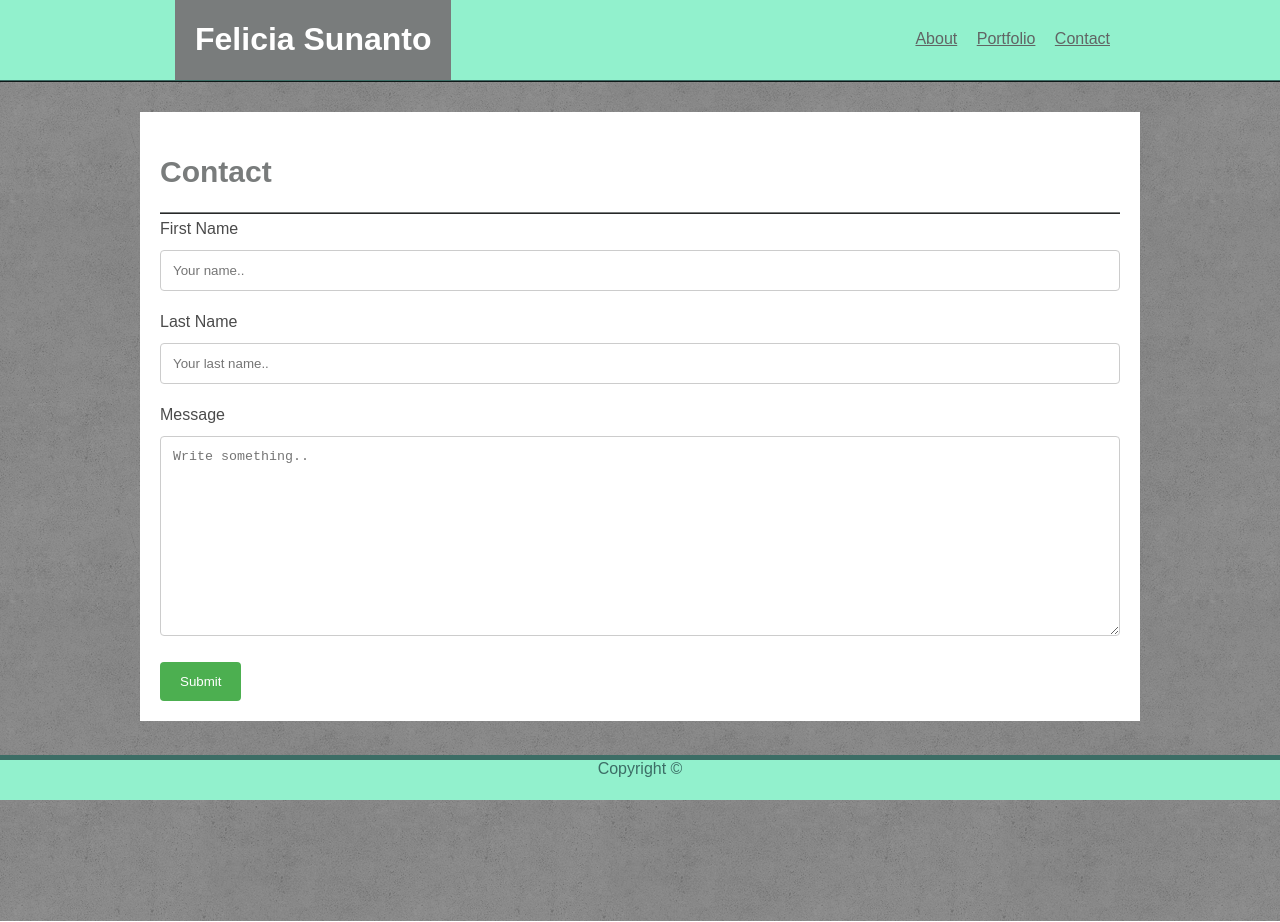
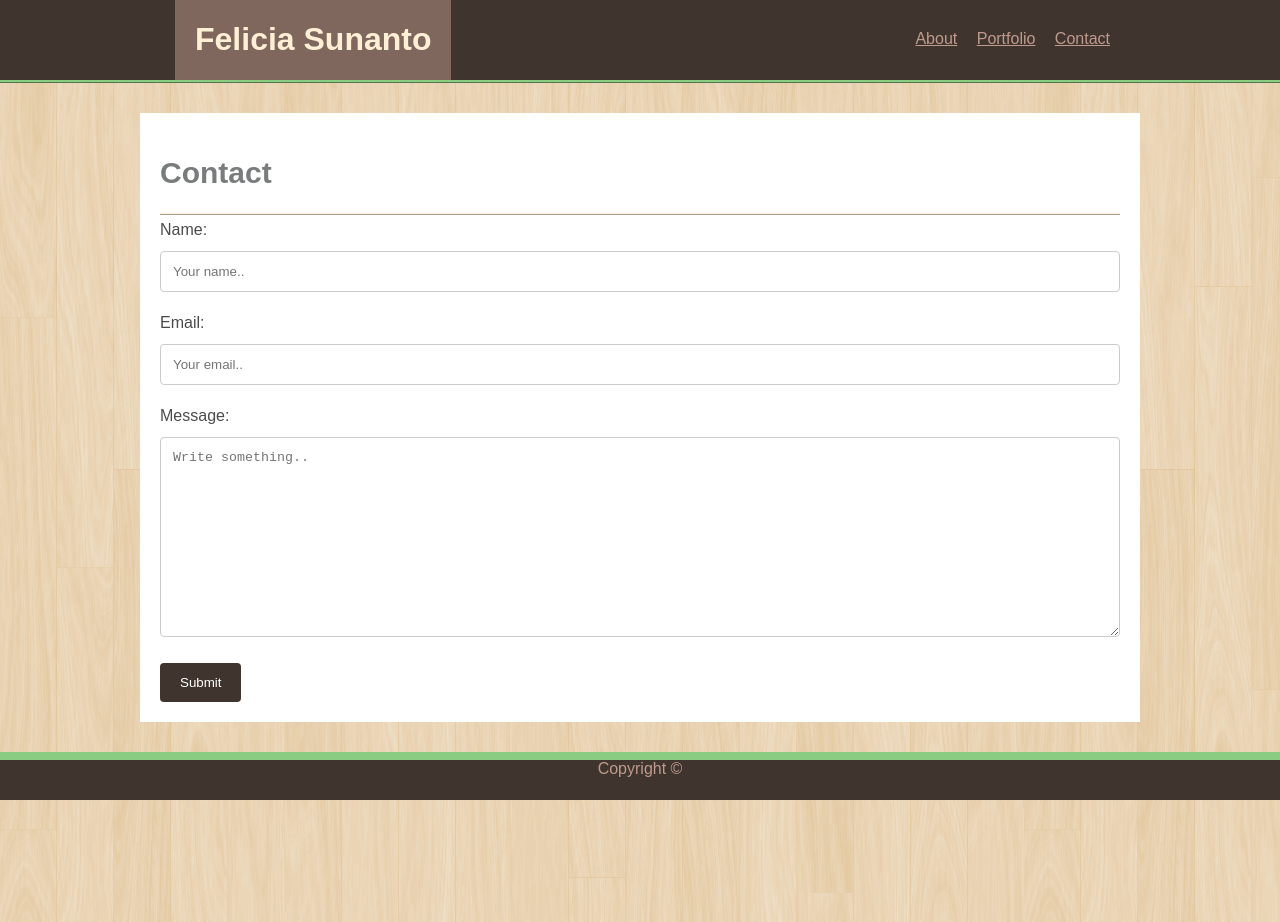
Before and after one commit to felsuna/Basic-Portfolio, a plain HTML site: page contact.html in a window 1280 px wide. Drawn offline with Linux system fonts and the light colour scheme; a web font is replaced by a local one.

Commit message:
Sites file

```diff
--- a/assets/css/style.css
+++ b/assets/css/style.css
@@ -16,8 +16,8 @@ body{
 }
 
 #banner{
-    background-color: #92f1cd;
-    border-bottom: 2px ridge rgb(60, 109, 101);
+    background-color: #40342F;
+    border-bottom: 3px ridge #8ACC82;
 }
 
 .links {
@@ -30,17 +30,17 @@ body{
 
 /* default link color */
 a {
-    color: rgb(97, 100, 100)
+    color:#BF9B8D;
 }
 
 /* mouse over link */
 a:hover {
-    color: black;
+    color: #FFEFD5;
 }
 
 #name {
-    color: white;
-    background-color: rgb(121, 124, 124);
+    color: #FFEFD5;
+    background-color: #7F675E;
     margin-left: 175px;
     padding-left: 20px;
     padding-right: 20px;
@@ -49,7 +49,7 @@ a:hover {
 
 .contentTitle {
     font-size: 20px;;
-    border-bottom: 2px ridge rgb(121, 124, 124);
+    border-bottom: 2px ridge #FFEFD5 ;
     color: rgb(121, 124, 124);
 }
 
@@ -75,11 +75,11 @@ a:hover {
     bottom: 0;
     width: 100%;
     height: 40px;
-    background-color: #92f1cd;
-    color: rgb(60, 109, 101);
+    background-color: #40342F;
+    color: #BF9B8D;
     text-align: center;
     font-family: 'Kodchasan', sans-serif;
-    border-top: 5px solid rgb(60, 109, 101);
+    border-top: 8px solid #8ACC82;
 }
 
 /* Contact form */
@@ -97,15 +97,15 @@ input[type=text], select, textarea {
 
 /* Style the submit button with a specific background color etc */
 input[type=submit] {
-    background-color: #4CAF50;
+    background-color: #40342F;
     color: white;
     padding: 12px 20px;
     border: none;
     border-radius: 4px;
-    cursor: pointer;
+    cursor: pointer;s
 }
 
 /* When moving the mouse over the submit button, add a darker green color */
 input[type=submit]:hover {
-    background-color: #45a049;
+    background-color: #BF9B8D;
 }
--- a/contact.html
+++ b/contact.html
@@ -9,7 +9,7 @@
     <link href="https://fonts.googleapis.com/css?family=Kodchasan|Quicksand" rel="stylesheet">
     <link rel="stylesheet" type="text/css" href="assets/css/style.css">
 
-<body background="assets/images/mochaGrunge/mochaGrunge/mochaGrunge.png"></body>
+<body background="assets/images/retina_wood_@2X.png"></body>
 
 </head>
 
@@ -39,13 +39,13 @@
 
             <form action="action_page.php">
 
-                <label for="fname">First Name</label>
-                <input type="text" id="fname" name="firstname" placeholder="Your name..">
+                <label for="fname">Name:</label>
+                <input type="text" id="fname" name="name" placeholder="Your name..">
 
-                <label for="lname">Last Name</label>
-                <input type="text" id="lname" name="lastname" placeholder="Your last name..">
+                <label for="lname">Email:</label>
+                <input type="text" id="lname" name="email" placeholder="Your email..">
 
-                <label for="message">Message</label>
+                <label for="message">Message:</label>
                 <textarea id="subject" name="subject" placeholder="Write something.." style="height:200px"></textarea>
 
                 <input type="submit" value="Submit">
```
Also changed, not shown: index.html (+1 -1 lines), portfolio.html (+1 -1 lines), assets/images/retina_wood_@2X.png (added).
